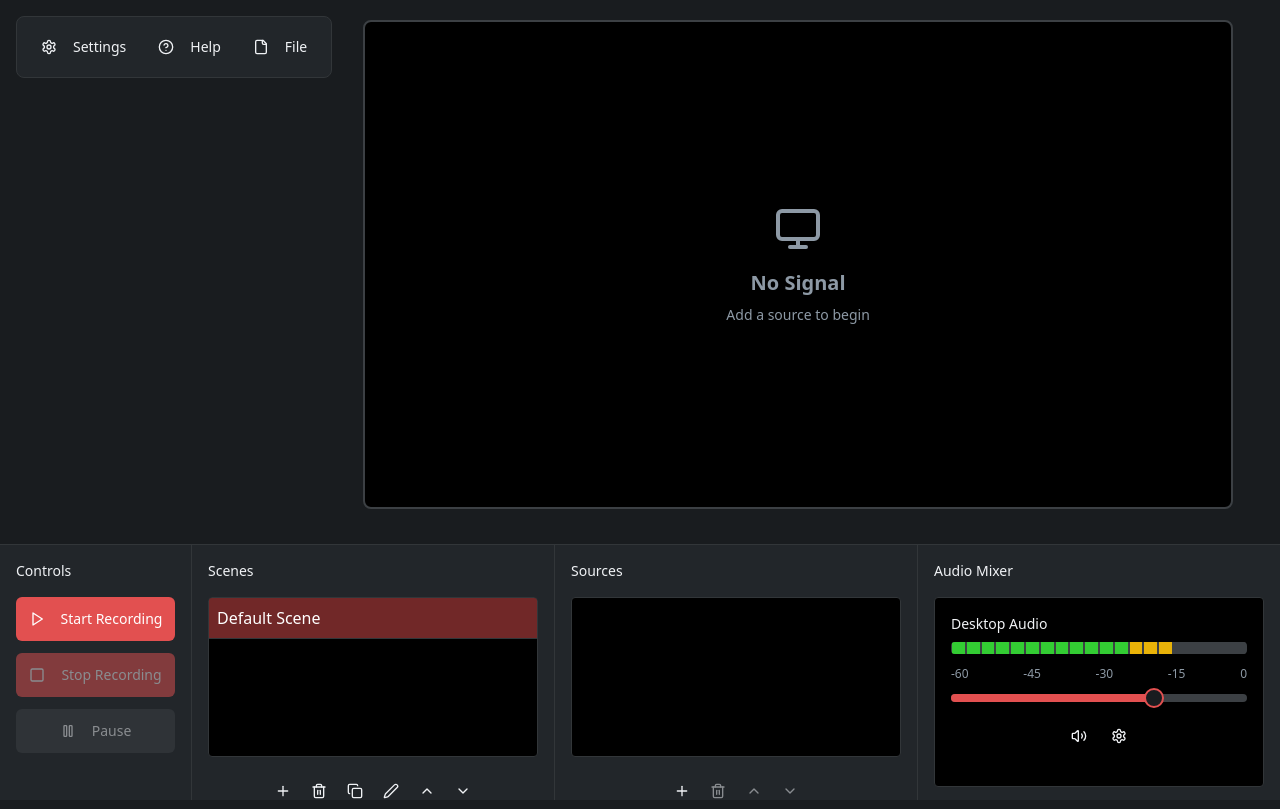
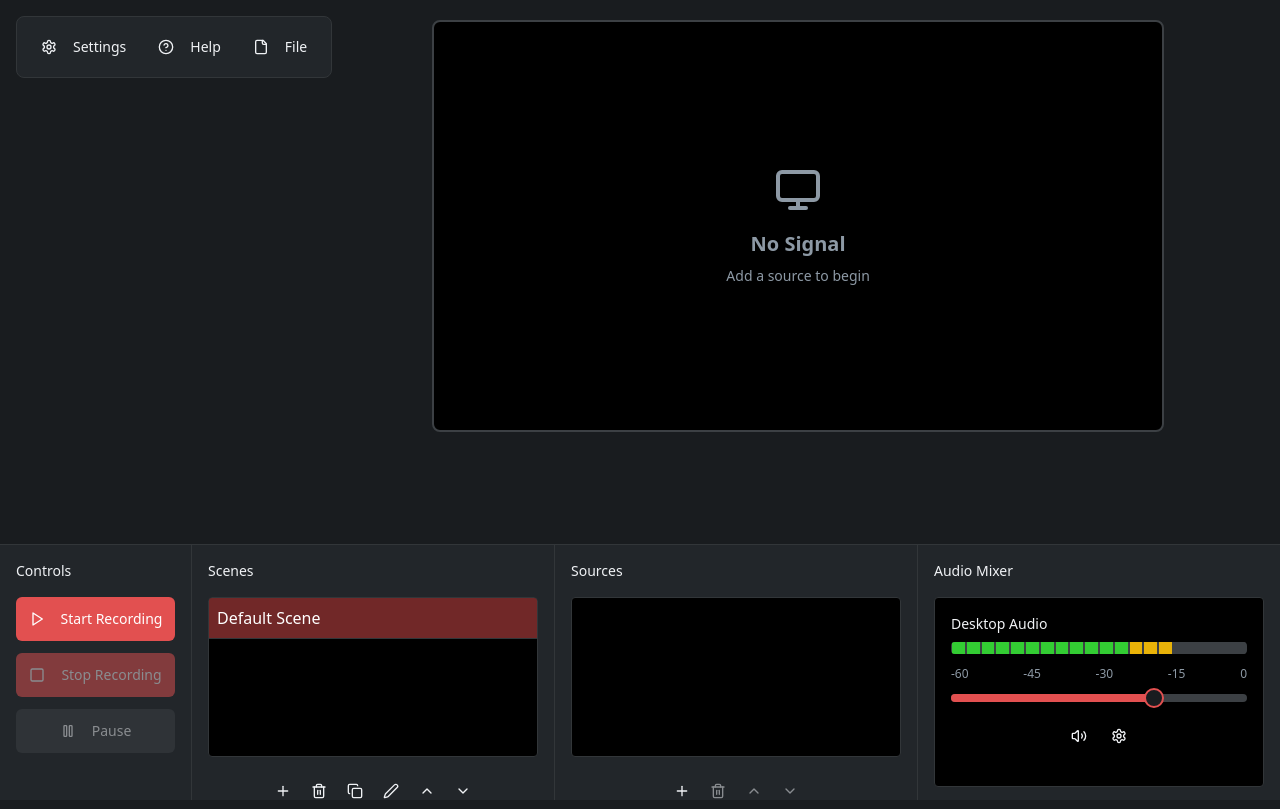
Before and after one commit to akhil7102/vista-record, a React (Vite) app: page / in a window 1280 px wide. Built offline with nearby package versions, Linux system fonts and the light colour scheme.

Commit message:
Revert preview size change
Revert the preview window size adjustment to its previous value of 805px.

```diff
--- a/src/components/babxrec/PreviewWindow.tsx
+++ b/src/components/babxrec/PreviewWindow.tsx
@@ -17,7 +17,7 @@ export const PreviewWindow = ({ stream, isRecording }: PreviewWindowProps) => {
 
   return (
     <div className="flex-1 flex justify-center items-start px-2 py-1">
-      <div className="relative w-full max-w-[95%] aspect-video bg-babxrec-preview border-2 border-babxrec-preview-border rounded-lg shadow-[var(--shadow-preview)] overflow-hidden">
+      <div className="relative w-full max-w-[80%] aspect-video bg-babxrec-preview border-2 border-babxrec-preview-border rounded-lg shadow-[var(--shadow-preview)] overflow-hidden">
         {stream ? (
           <>
             <video
```
